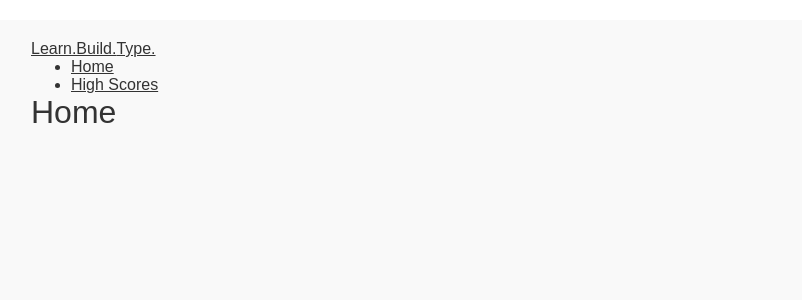
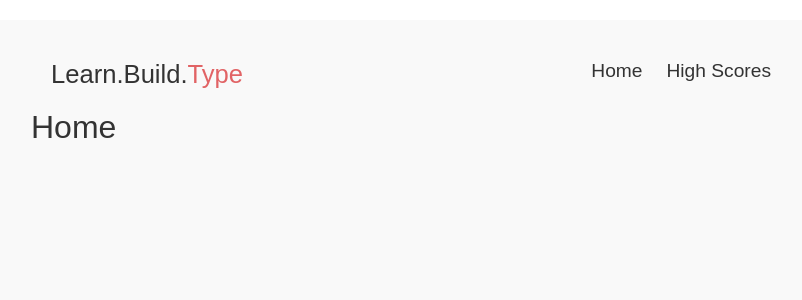
Before and after one commit to pahwaraghav/React-and-Serveless-full-stack, a React (Create React App) app: page / in a window 1280 px wide. Shown: the top 300 px of the page, without its empty margins (229-1031 px from the left). Built offline with nearby package versions, Linux system fonts and the light colour scheme.

Commit message:
Styled Navbar

```diff
--- a/src/components/Navbar.js
+++ b/src/components/Navbar.js
@@ -1,17 +1,28 @@
-import React from 'react'
-import {Link} from 'react-router-dom'
+import React from "react";
+import { Link } from "react-router-dom";
+import {
+  StyledNavbar,
+  StyledNavBrand,
+  StyledNavItems,
+  StyledLink,
+} from "../styled/Navbar";
+import { Accent } from "../styled/Common";
 export default function Navbar() {
-    return (
-        <nav>
-            <div>
-                 <Link to="/">
-                     Learn.Build.<span>Type.</span>
-                     </Link>
-            </div>
-            <ul>
-                <li><Link to="/">Home</Link></li>
-                <li><Link to="/highscores">High Scores</Link></li>
-            </ul>
-        </nav>
-    )
+  return (
+    <StyledNavbar>
+      <StyledNavBrand>
+        <Link to="/">
+          Learn.Build.<Accent>Type</Accent>
+        </Link>
+      </StyledNavBrand>
+      <StyledNavItems>
+        <li>
+          <StyledLink to="/">Home</StyledLink>
+        </li>
+        <li>
+          <StyledLink to="/highscores">High Scores</StyledLink>
+        </li>
+      </StyledNavItems>
+    </StyledNavbar>
+  );
 }
--- /dev/null
+++ b/src/styled/Common.js
@@ -0,0 +1,5 @@
+import styled from "styled-components";
+
+export const Accent = styled.span`
+  color: #e16365;
+`;
--- /dev/null
+++ b/src/styled/Navbar.js
@@ -0,0 +1,33 @@
+import styled from "styled-components";
+import { Link } from "react-router-dom";
+
+export const StyledNavbar = styled.nav`
+  display: grid;
+  grid-template-columns: 1fr auto;
+  padding: 20px;
+`;
+
+export const StyledNavBrand = styled.div`
+  font-size: 1.6rem;
+
+  & > a {
+    text-decoration: none;
+  }
+`;
+
+export const StyledNavItems = styled.ul`
+  list-style-type: none;
+  padding-left: 0;
+  display: grid;
+  grid-auto-flow: column;
+  grid-gap: 1.5rem;
+`;
+
+export const StyledLink = styled(Link)`
+  text-decoration: none;
+  font-size: 1.2rem;
+  transition: color 200ms;
+  &:hover {
+    color: #e16365;
+  }
+`;
```
Also changed, not shown: 1 other file (tests, documents, lock files or other folders).
